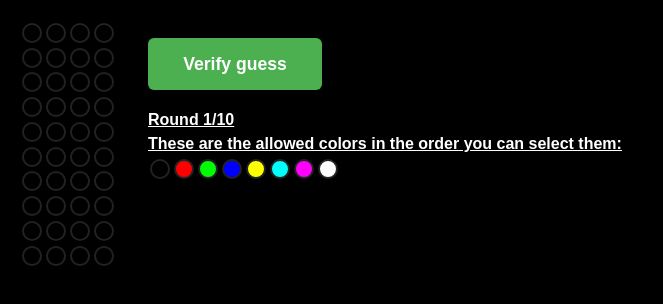
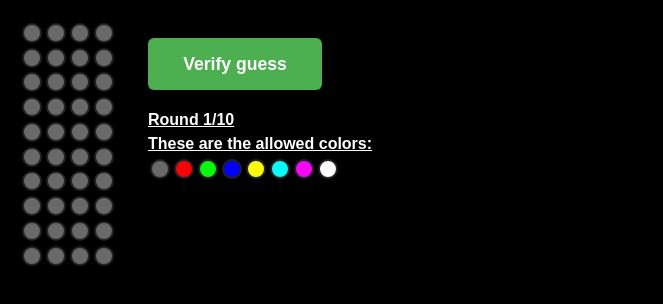
Before and after one commit to lime999/mastermind-react, a Next.js app: page / in a window 1280 px wide. Shown: the top 304 px of the page, without its empty margins (0-663 px from the left). Built offline with nearby package versions, Linux system fonts and the light colour scheme.

Commit message:
starting to make the popup for choosing colors

```diff
--- a/src/app/globals.css
+++ b/src/app/globals.css
@@ -93,3 +93,9 @@ h1 {
   text-decoration: underline;
   font-weight: bold
 }
+
+.popup {
+  position: relative;
+  display: inline-block;
+  cursor: pointer;
+}
--- a/src/app/page.tsx
+++ b/src/app/page.tsx
@@ -26,6 +26,7 @@ export default function Board() {
     });
   };
 
+
   return (
     <div className="game">
       <div>
@@ -39,6 +40,7 @@ export default function Board() {
           />
         ))}
       </div>
+
       <div className="side-panel">
         <button
           className="check-solution-btn"
@@ -48,7 +50,7 @@ export default function Board() {
         </button>
         <h2>{alertMessage}</h2>
         <h1>Round {round}/10</h1>
-        <h1>These are the allowed colors in the order you can select them:</h1>
+        <h1>These are the allowed colors:</h1>
         <div>{exampleColors()}</div>
       </div>
     </div>
--- a/src/app/pinColors.tsx
+++ b/src/app/pinColors.tsx
@@ -1,4 +1,4 @@
 export const colors =
-  ["#000000ff", "#ff0000ff", "#00ff00ff", "#0000ffff",
+  ["#696969ff", "#ff0000ff", "#00ff00ff", "#0000ffff",
     "#ffff00ff", "#00ffffff", "#ff00ffff", "#ffffffff"]
 ;
--- /dev/null
+++ b/src/app/popup.tsx
@@ -0,0 +1,11 @@
+import { exampleColors } from "./exampleColors";
+
+
+export function popup(popupPosition: string[], visible: boolean) {
+
+    return (
+        <div className="popup" style={{ top: (popupPosition[0]), left: (popupPosition[1]), visibility: (visible ? "hidden" : "visible") }}>
+            {exampleColors()}
+        </div>
+    );
+}
--- /dev/null
+++ b/src/app/triggerPopup.tsx
@@ -0,0 +1,10 @@
+
+
+export function triggerPopup() {
+
+
+
+
+
+
+}
```
